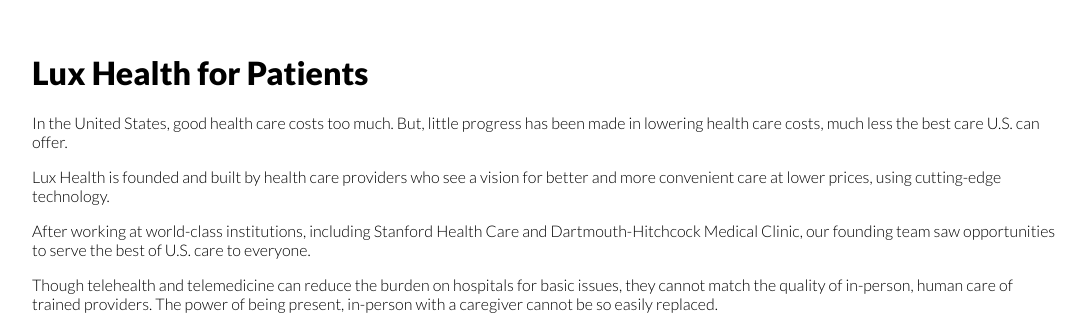
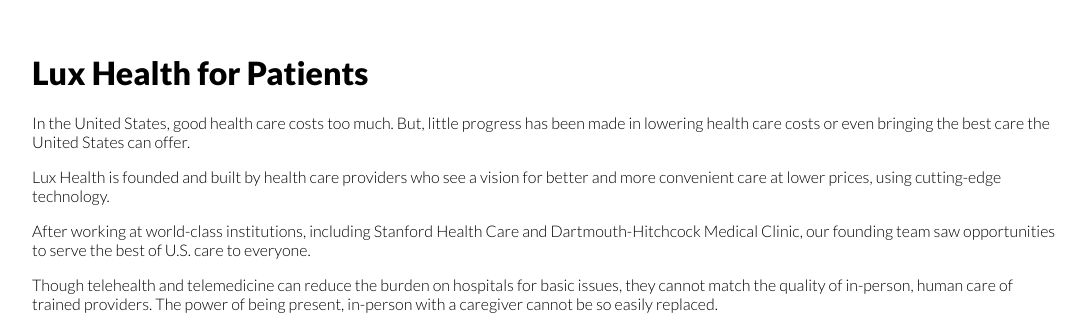
Before and after one commit to luxhealth/LuxHealth.github.io, a Jekyll site: the page built from _pages/patient.md, in a window 1280 px wide. Shown: the part 1681-1996 px from the top of the page, without its empty margins (96-1182 px from the left). Built offline with Jekyll 4.4.1, drawn with Linux system fonts in a browser that asks for light colours.

Commit message:
Typo fix

```diff
--- a/_pages/patient.md
+++ b/_pages/patient.md
@@ -12,7 +12,7 @@
 
 <main class="master-container-1600">
     <h1>Lux Health for Patients</h1>
-    <p>In the United States, good health care costs too much.  But, little progress has been made in lowering health care costs, much less the best care U.S. can offer.</p>
+    <p>In the United States, good health care costs too much.  But, little progress has been made in lowering health care costs or even bringing the best care the United States can offer.</p>
 
     <p>Lux Health is founded and built by health care providers who see a vision for better and more convenient care at lower prices, using cutting-edge technology.</p>
 
```
